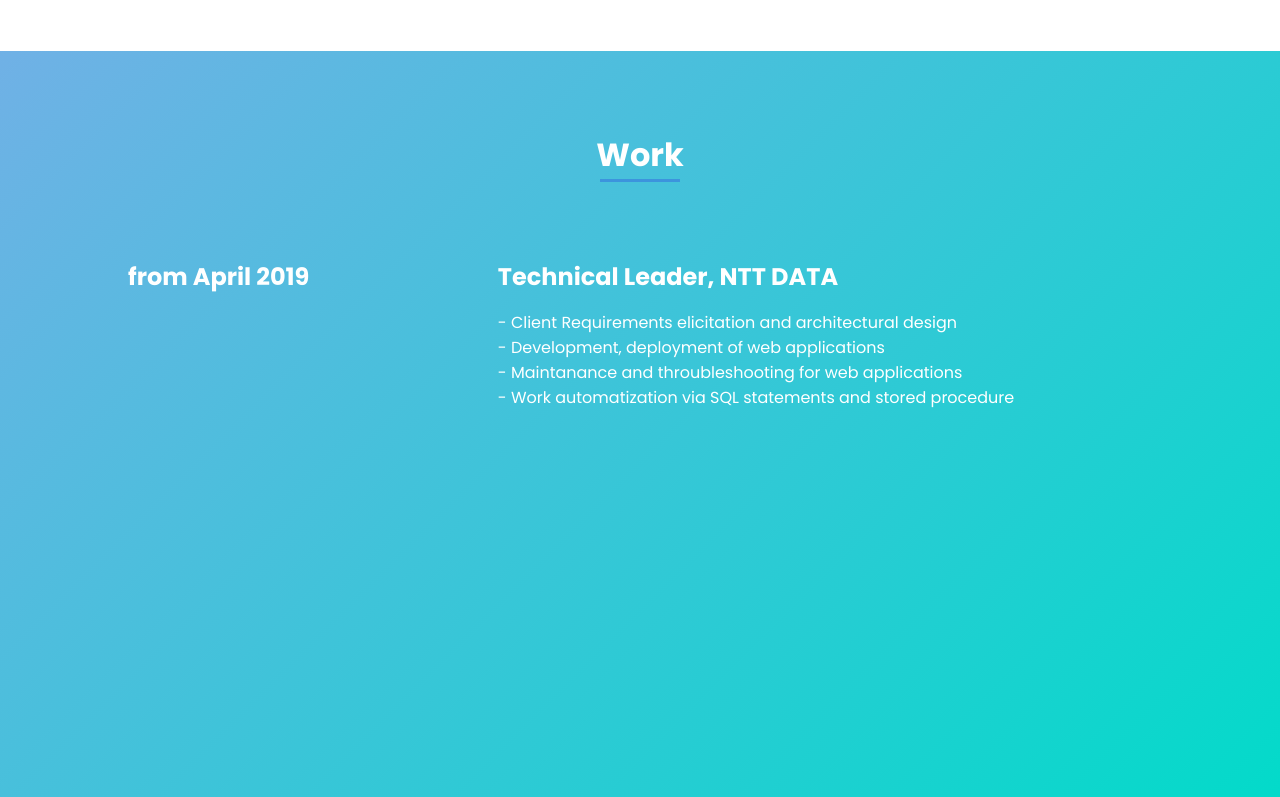
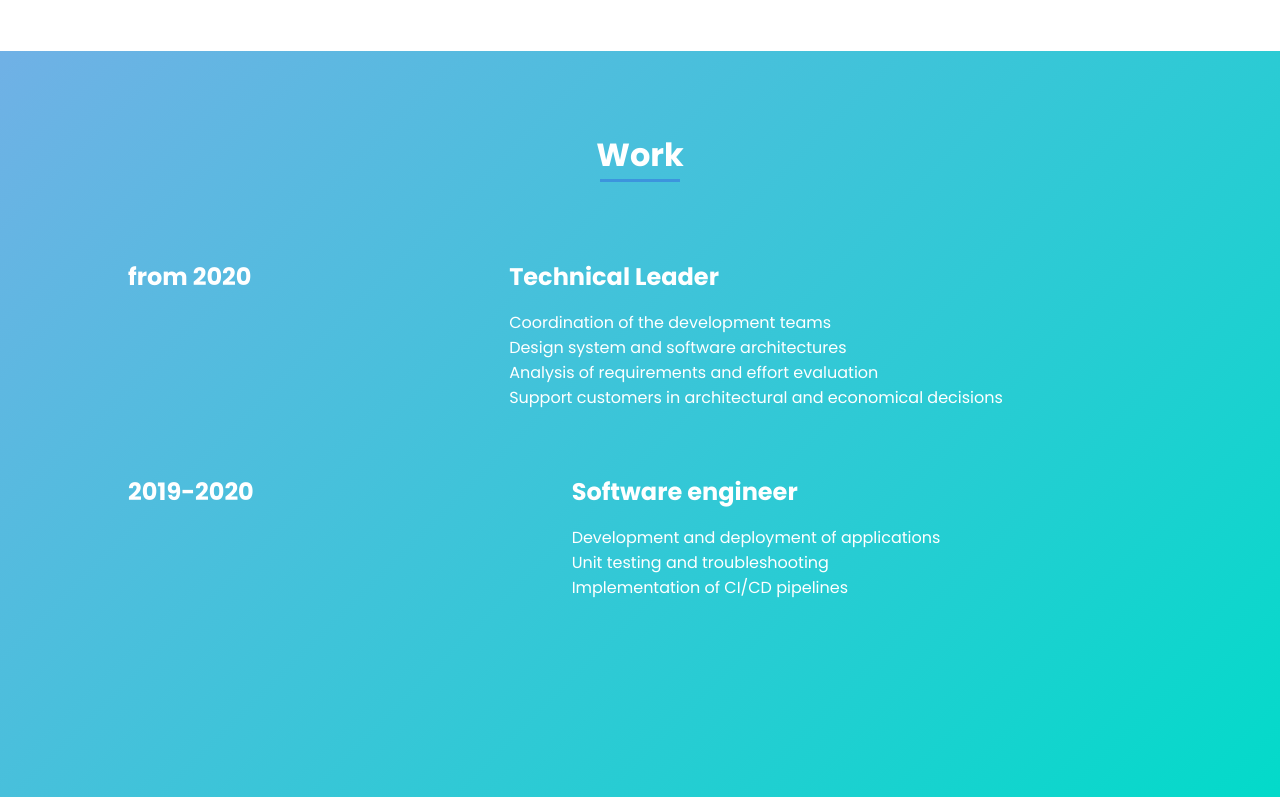
Before and after one commit to venierov/venierov.github.io, a plain HTML site: page index.html in a window 1280 px wide. Shown: the part 2349-3146 px from the top of the page. Drawn offline with nearby package versions, Linux system fonts and the light colour scheme.

Commit message:
work experiences

```diff
--- a/index.html
+++ b/index.html
@@ -59,7 +59,7 @@
                 <div>
                     <h2 class="about__subtitle">I'm Veniero</h2>
                     <p class="about__text">an enthusiast Software Engineer! I love building up software projects, and
-                        I'm really interested into engineering, maths and all those nerdy things :) Have you got an
+                        I'm really interested into physics, engineering, maths and all those nerdy things ;) Have you got an
                         interesting idea or a great project? Please give a shout!</p>
                 </div>
             </div>
@@ -151,16 +151,29 @@
         <!--===== WORK=====-->
             <section class="work section" id="work">
                 <h2 class="section-title work__title">Work</h2>
-                <div class="work__container bd-grid">
-                    <h2 class="about__subtitle">from April 2019</h2>
+                <div class="work__container skills__text bd-grid">
+                    <h2 class="about__subtitle">from 2020</h2>
                     <div class="bd-grid">
                         <div>
-                            <h2 class="about__subtitle">Technical Leader, NTT DATA</h2>
+                            <h2 class="about__subtitle">Technical Leader</h2>
 
-                            <p class="about__text"> - Client Requirements elicitation and architectural design</p>
-                            <p class="about__text"> - Development, deployment of web applications</p>
-                            <p class="about__text"> - Maintanance and throubleshooting for web applications</p>
-                            <p class="about__text"> - Work automatization via SQL statements and stored procedure</p>
+                            <p class="about__text"> Coordination of the development teams</p>
+                            <p class="about__text"> Design system and software architectures</p>
+                            <p class="about__text"> Analysis of requirements and effort evaluation</p>
+                            <p class="about__text"> Support customers in architectural and economical decisions</p>
+                        </div>
+                    </div>
+                </div>
+
+                <div class="work__container skills__text bd-grid">
+                    <h2 class="about__subtitle">2019-2020</h2>
+                    <div class="bd-grid">
+                        <div>
+                            <h2 class="about__subtitle">Software engineer</h2>
+
+                            <p class="about__text"> Development and deployment of applications</p>
+                            <p class="about__text"> Unit testing and troubleshooting</p>
+                            <p class="about__text"> Implementation of CI/CD pipelines</p>
                         </div>
                     </div>
                 </div>
```
